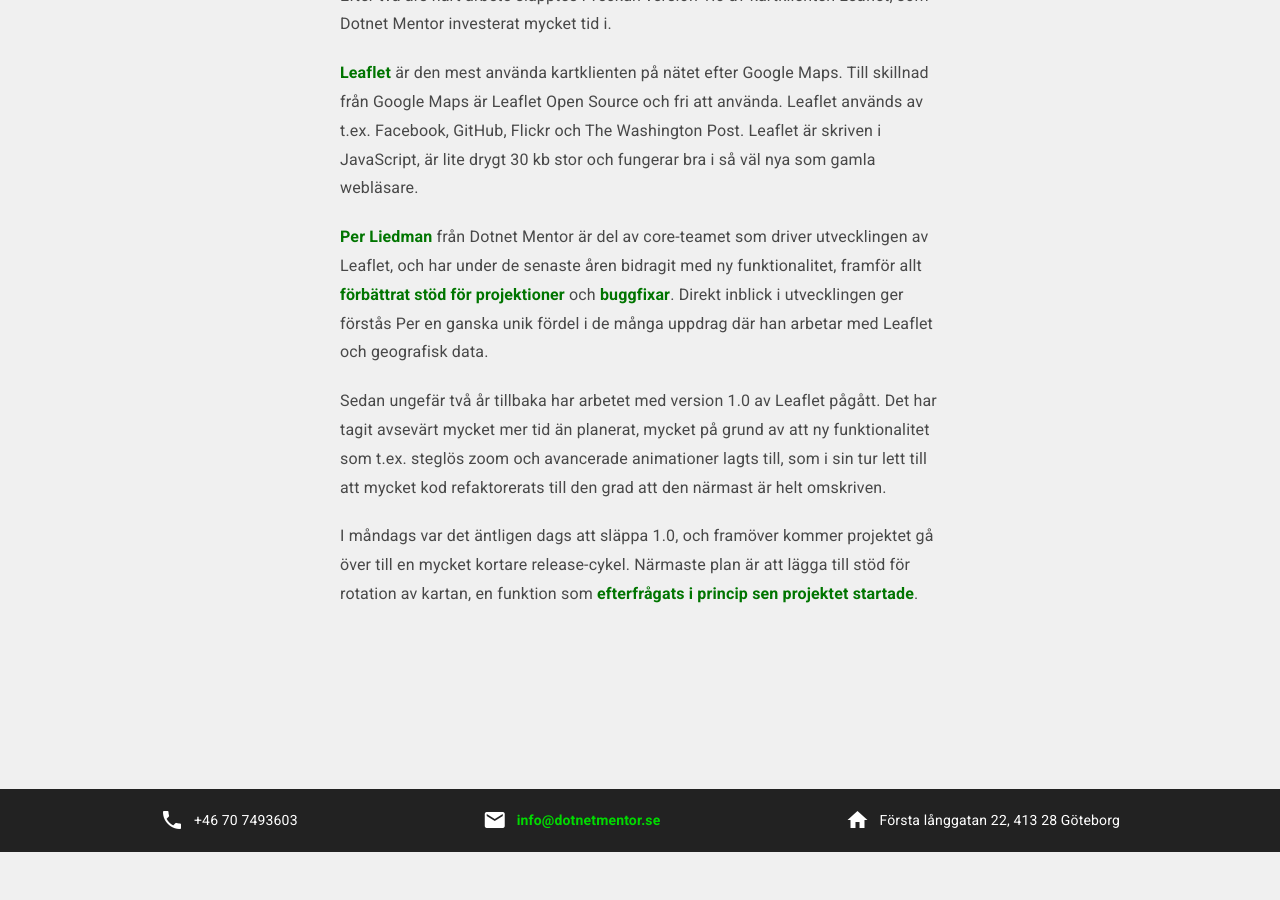
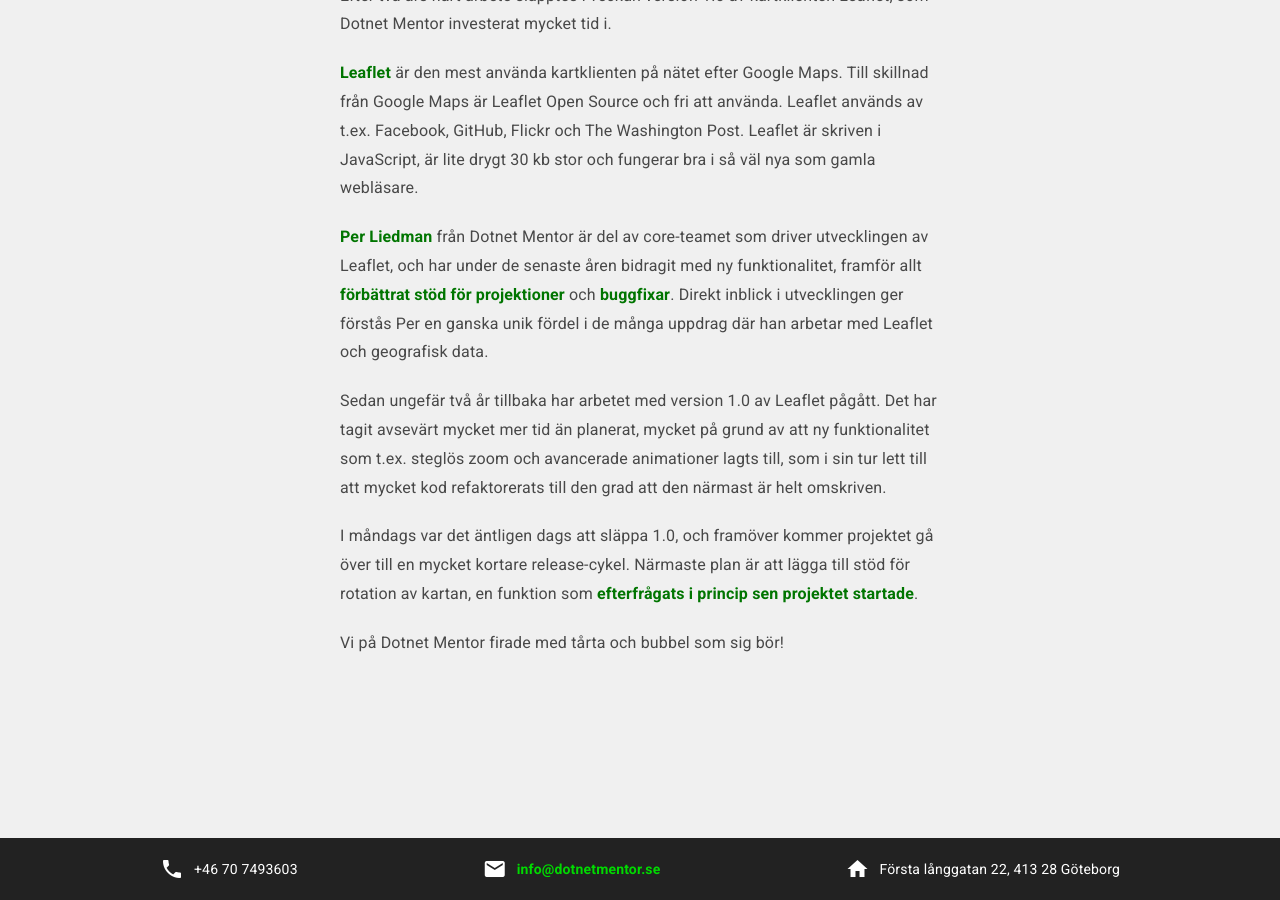
Before and after one commit to dotnetmentor/dotnetmentor-website, a Jekyll site: the page built from _posts/2016-09-30-leaflet-1.0.0.md, in a window 1280 px wide and 900 px high, scrolled down 714 px. Built offline with Jekyll 4.4.1, drawn with Linux system fonts in a browser that asks for light colours; before the commit the page ends 1566 px from its top, so only the background shows below that.

Commit message:
Updated Leaflet post

```diff
--- a/_posts/2016-09-30-leaflet-1.0.0.md
+++ b/_posts/2016-09-30-leaflet-1.0.0.md
@@ -32,3 +32,5 @@
 I måndags var det äntligen dags att släppa 1.0, och framöver kommer projektet gå över till en
 mycket kortare release-cykel. Närmaste plan är att lägga till stöd för rotation av kartan, en
 funktion som [efterfrågats i princip sen projektet startade](https://github.com/Leaflet/Leaflet/issues/268).
+
+Vi på Dotnet Mentor firade med tårta och bubbel som sig bör!
```
